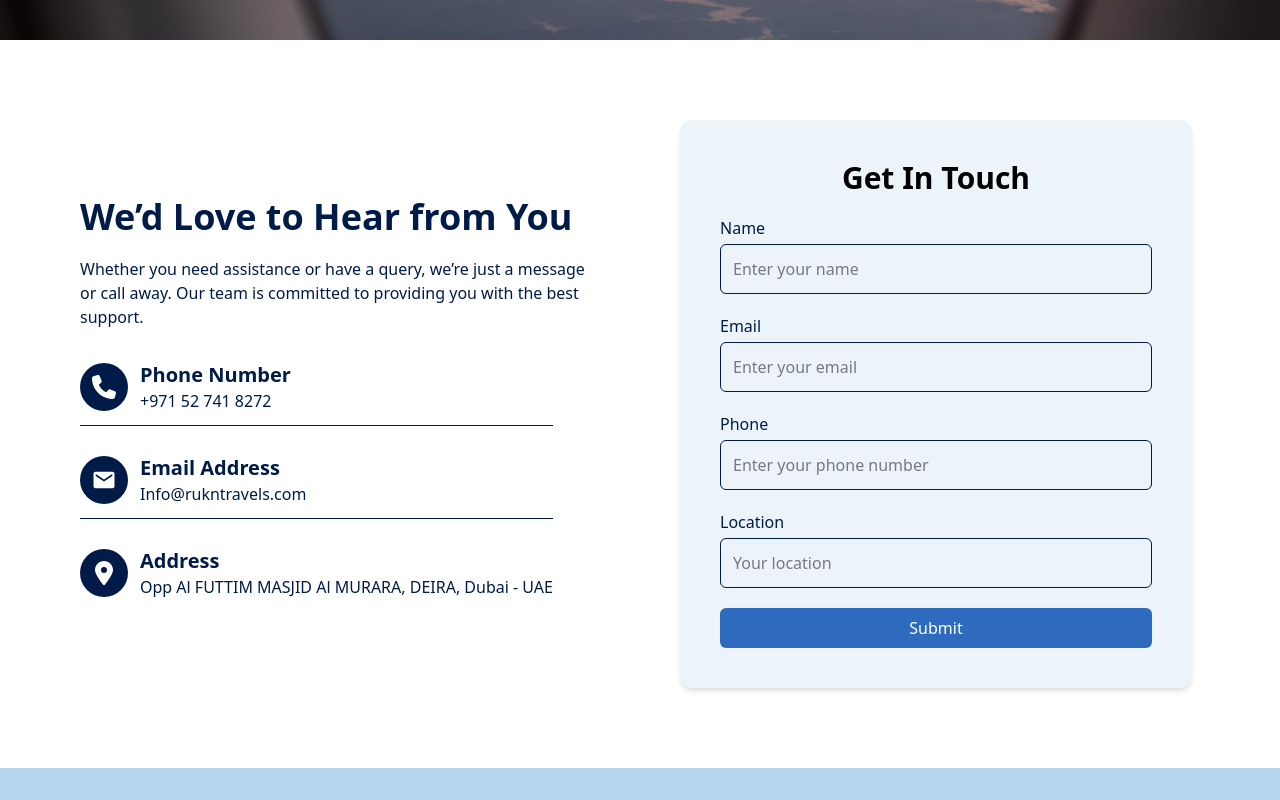
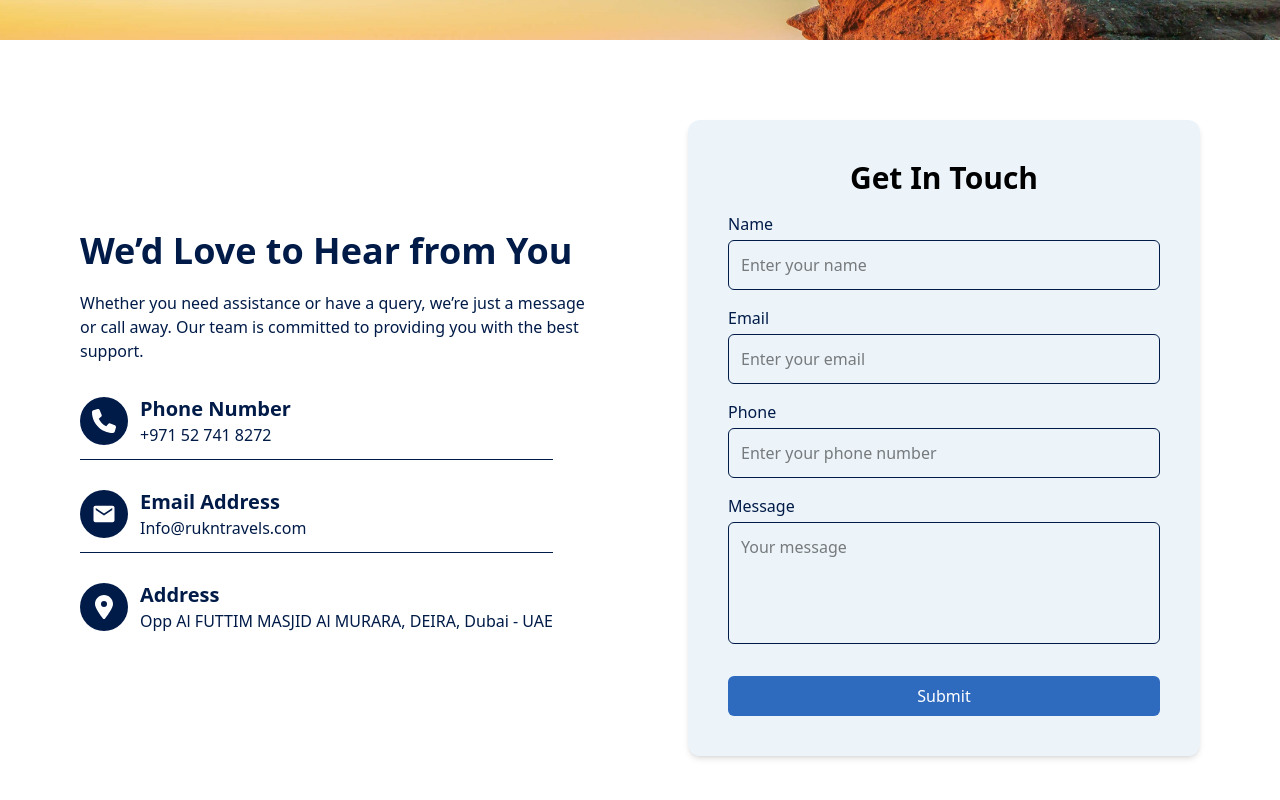
Before and after one commit to Fica-Web/Smart-Travels, a React (Vite) app in the folder frontend/: page /contact in a window 1280 px wide. Shown: the part 520-1320 px from the top of the page. Built offline with nearby package versions, Linux system fonts and the light colour scheme; no server answers.

Commit message:
contact page UI completed

```diff
--- a/frontend/src/components/HomeSection/ContactPage/ContactDetails.jsx
+++ b/frontend/src/components/HomeSection/ContactPage/ContactDetails.jsx
@@ -29,7 +29,7 @@ const ContactDetails = () => {
             <p>
                 Whether you need assistance or have a query, we’re just a message or call away. Our team is committed to providing you with the best support.
             </p>
-            <div className='flex flex-col gap-4 w-max'>
+            <div className='flex flex-col gap-4 w-fit'>
                 {contactData.map((item, index) => (
                     <ContactBox
                         key={item.title}
--- a/frontend/src/components/HomeSection/ContactPage/ContactForm.jsx
+++ b/frontend/src/components/HomeSection/ContactPage/ContactForm.jsx
@@ -6,7 +6,7 @@ const ContactForm = () => {
         name: '',
         email: '',
         phone: '',
-        location: '',
+        message: '',
     };
 
     const [formData, setFormData] = useState(initialState);
@@ -21,8 +21,9 @@ const ContactForm = () => {
         const newErrors = {};
         if (!formData.name.trim()) newErrors.name = 'Name is required';
         if (!formData.email.trim()) newErrors.email = 'Email is required';
+        if (!/\S+@\S+\.\S+/.test(formData.email)) newErrors.email = 'Email is invalid';
         if (!formData.phone.trim()) newErrors.phone = 'Phone number is required';
-        if (!formData.location.trim()) newErrors.location = 'Location is required';
+        if (!formData.message.trim()) newErrors.message = 'message is required';
         return newErrors;
     };
 
@@ -44,7 +45,7 @@ const ContactForm = () => {
     return (
         <form
             onSubmit={handleSubmit}
-            className='flex flex-col gap-5 text-title-blue bg-light-blue p-6 lg:p-10 rounded-xl shadow-md max-w-lg'
+            className='flex flex-col gap-4 text-title-blue bg-light-blue p-6 lg:p-10 rounded-xl shadow-md lg:max-w-lg w-full'
         >
             <h2 className='text-3xl font-semibold text-center'>Get In Touch</h2>
 
@@ -76,13 +77,13 @@ const ContactForm = () => {
                 error={errors.phone}
             />
             <InputField
-                label='Location'
-                name='location'
-                type='text'
-                placeholder='Your location'
-                value={formData.location}
+                label='Message'
+                name='message'
+                type='textarea'
+                placeholder='Your message'
+                value={formData.message}
                 onChange={handleChange}
-                error={errors.location}
+                error={errors.message}
             />
 
             <ReusableSubmitButton
@@ -100,15 +101,30 @@ export default ContactForm;
 const InputField = ({ label, name, type, placeholder, value, onChange, error }) => {
     return (
         <div className='flex flex-col gap-1'>
-            <label className=' text-secondary-blue'>{label}</label>
+            <label className='text-secondary-blue'>{label}</label>
+            {type === 'textarea' ? (
+                <textarea
+                    name={name}
+                    placeholder={placeholder}
+                    value={value}
+                    onChange={onChange}
+                    rows={4}
+                    className={`border rounded-md p-3 resize-none mb-4 ${
+                        error ? 'border-red-500' : 'border-secondary-blue focus:border-none focus:outline-none focus:ring-1 focus:ring-blue-500'
+                    }`}
+                />
+            ) : (
                 <input
                     name={name}
                     type={type}
                     placeholder={placeholder}
                     value={value}
                     onChange={onChange}
-                className={`border rounded-md p-3 ${error ? 'border-red-500' : 'border-secondary-blue focus:border-none focus:outline-none focus:ring-1 focus:ring-blue-500'}`}
+                    className={`border rounded-md p-3 ${
+                        error ? 'border-red-500' : 'border-secondary-blue focus:border-none focus:outline-none focus:ring-1 focus:ring-blue-500'
+                    }`}
                 />
+            )}
             {error && <p className='text-red-500 text-sm'>{error}</p>}
         </div>
     );
--- a/frontend/src/pages/user/Contactpage.jsx
+++ b/frontend/src/pages/user/Contactpage.jsx
@@ -1,6 +1,6 @@
 import React from 'react';
 import ReusableHero from '../../components/reusable/ReusableHero';
-import contactBg from '../../assets/image/hero/contact.jpg';
+import contactBg from '../../assets/image/hero/contactHero.jpg';
 import ContactDetails from '../../components/HomeSection/ContactPage/ContactDetails';
 import ContactForm from '../../components/HomeSection/ContactPage/ContactForm';
 
@@ -11,11 +11,11 @@ const ContactPage = () => {
                 title='Get in Touch with Us'
                 bgImage={contactBg}
             />
-            <div className='flex flex-col md:flex-row justify-center items-center gap-10 md:gap-20 md:px-20 px-5 py-20'>
-                <div className='w-full md:w-1/2'>
+            <div className='flex flex-col lg:flex-row justify-center items-center gap-10 lg:gap-20 md:px-20 px-5 py-20'>
+                <div className='w-full lg:w-1/2'>
                     <ContactDetails />
                 </div>
-                <div className='w-full md:w-1/2 '>
+                <div className='w-full lg:w-1/2 flex justify-end'>
                     <ContactForm />
                 </div>
             </div>
```
Also changed, not shown: frontend/src/assets/image/hero/contactHero.jpg (added). Lines whose indentation alone changed are shown as unchanged.
